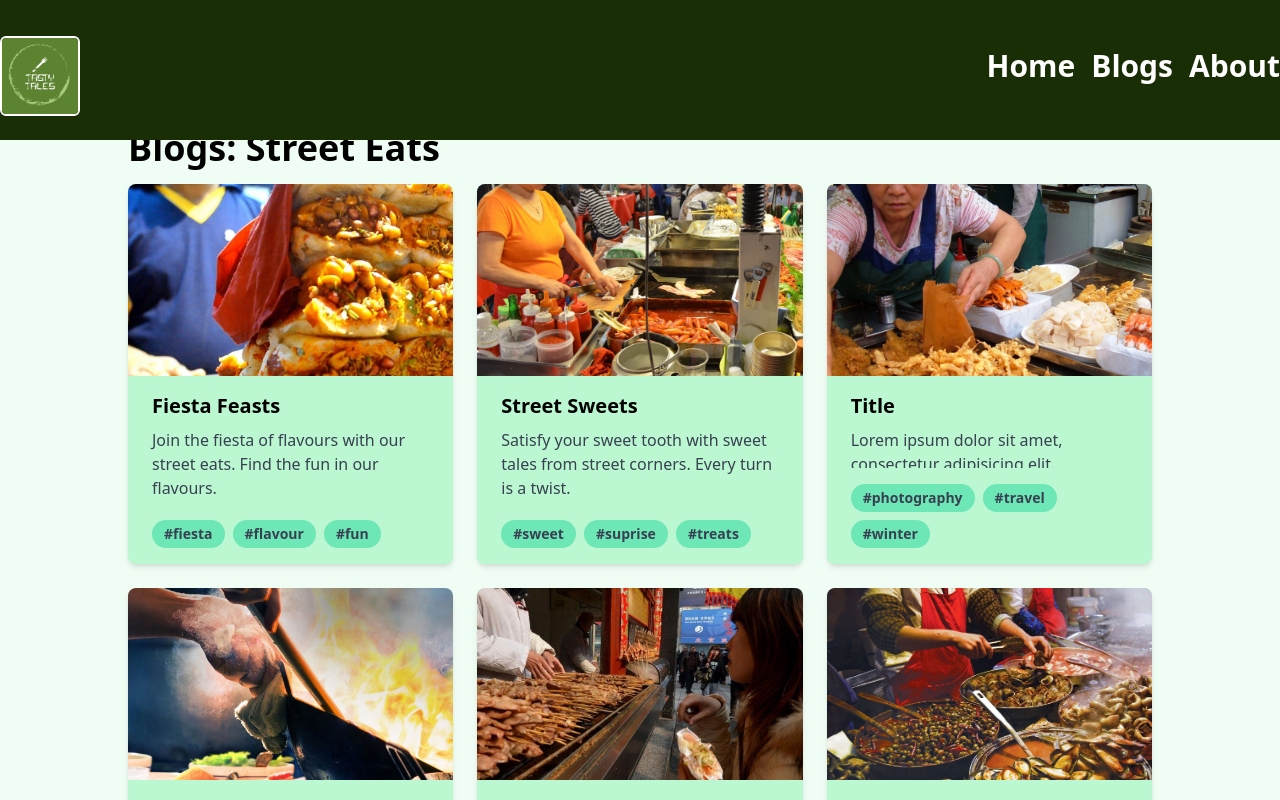
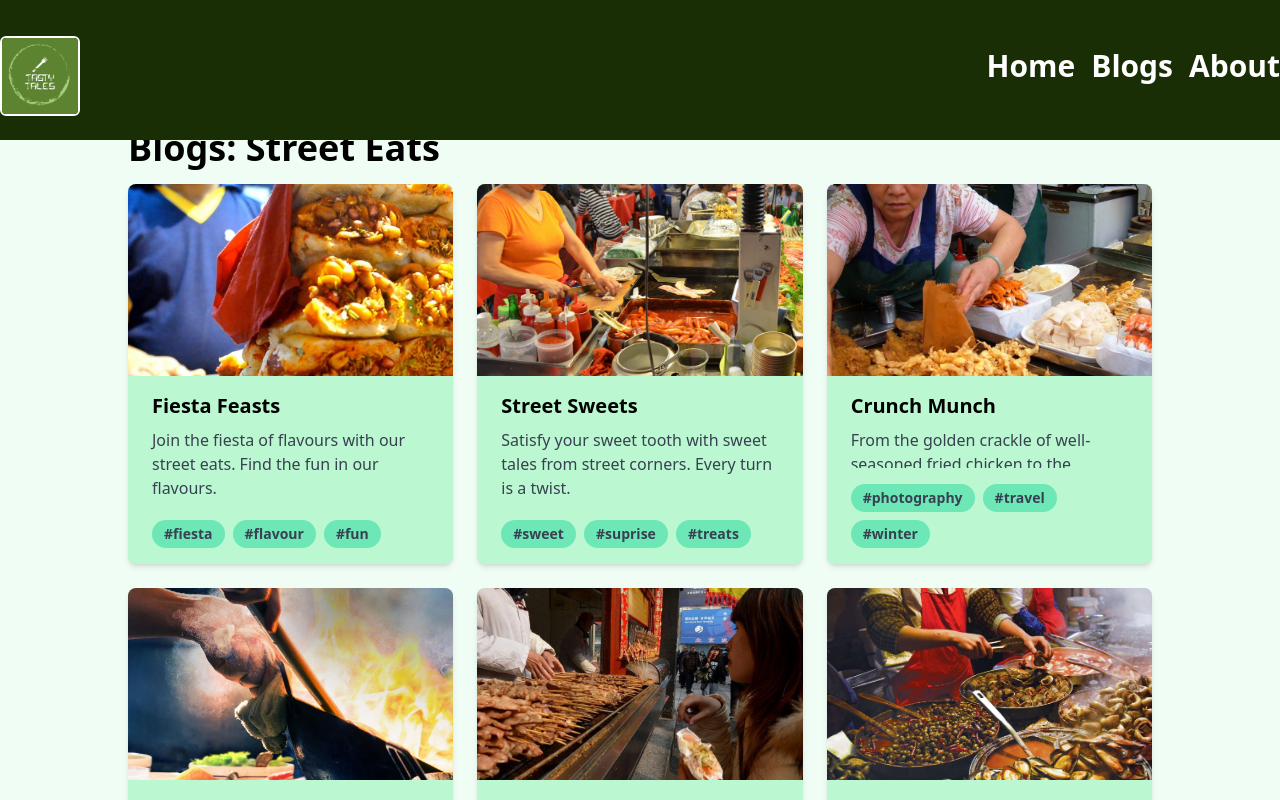
Before and after one commit to ramdeoines/Food-Blog, a Vue app: page /blogs in a window 1280 px wide. Shown: the top 800 px of the page. Built offline with nearby package versions, Linux system fonts and the light colour scheme.

Commit message:
Working version, changes made to About Page and Blogs Page.

```diff
--- a/src/components/HomeCardComponent.vue
+++ b/src/components/HomeCardComponent.vue
@@ -1,8 +1,8 @@
 <template>
-  <router-link :to="' /recipe/' + title">
-    <div class="container flex max-w-full rounded-lg overflow-hidden shadow-md bg-white mb-4 dark:bg-emerald-200">
-      <img :src="image" :alt="altText" class="object-cover h-48 w-full" />
-      <div class="p-4 flex flex-col">
+  <router-link :to="'/recipe/' + title">
+    <div class="container flex max-w-full h-64 rounded-lg overflow-hidden shadow-md bg-white mb-4 dark:bg-emerald-200">
+      <img :src="image" :alt="altText" class="object-cover w-1/2 h-full" />
+      <div class="p-4 flex flex-col w-1/2">
         <h2 class="text-xl font-bold mb-2">{{ title }}</h2>
         <p class="text-gray-700 dark:text-gray-700 mb-4 font-semibold">{{ content }}</p>
         <div class="flex items-center">
--- a/src/views/AboutView.vue
+++ b/src/views/AboutView.vue
@@ -1,7 +1,7 @@
 <template>
   <div class="container mx-auto my-8 p-4 flex flex-col items-center">
     <!-- Profile Picture -->
-    <img src="/placeholders/smiling_chef.jpg" alt="Placeholder Profile Pic" class="w-24 h-24 rounded-full object-cover mb-4">
+    <img src="/placeholders/smiling_chef.jpg" alt="Placeholder Profile Pic" class="w-64 h-64 rounded-full object-cover mb-4">
 
     <h1 class="text-3xl font-bold mb-4">About Tasty Tales</h1>
 
@@ -33,6 +33,5 @@
 <script>
 export default {
   name: 'AboutPage',
-  // Add any additional data or methods as needed
 }
 </script>
--- a/src/views/BlogsView.vue
+++ b/src/views/BlogsView.vue
@@ -36,8 +36,8 @@ export default {
           tags: ['#sweet', '#suprise', '#treats']
         },
         {
-          title: 'Title',
-          content: 'Lorem ipsum dolor sit amet, consectetur adipisicing elit. Voluptatibus quia, nulla! Maiores et perferendis eaque, exercitationem praesentium nihil.',
+          title: 'Crunch Munch',
+          content: 'From the golden crackle of well-seasoned fried chicken to the satisfying snap of fresh vegetables, crunchy sensations elevate dishes to new heights.',
           image: '/placeholders/blog3.jpg',
           altText: 'Alternate text',
           tags: ['#photography', '#travel', '#winter']
```
